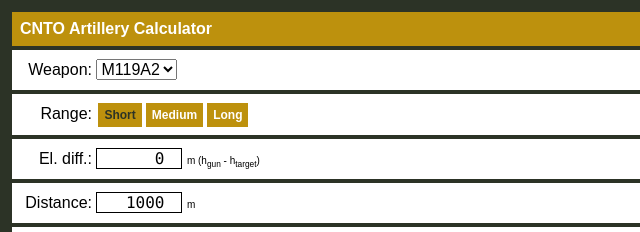
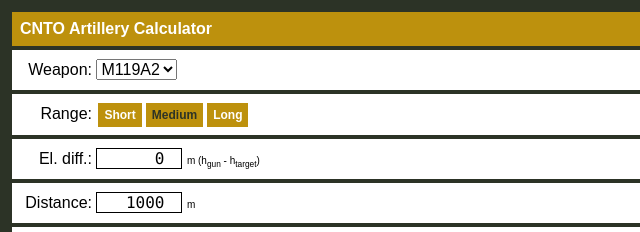
Before and after one commit to CntoDev/artillery_solver, a plain HTML site: page index.html in a window 1280 px wide. Both pictures are taken after a click on the button "Medium". Shown: the top 232 px of the page, 0-640 px from the left. Drawn offline with Linux system fonts and the light colour scheme.

Commit message:
Fix range toggle highlight; close html document properly

```diff
--- a/index.js
+++ b/index.js
@@ -96,9 +96,9 @@
 }
 
 function selectRange(range) {
-  state.unit.button.classList.toggle('isActive');
+  state.range.button.classList.toggle('isActive');
   state.range = range;
-  state.unit.button.classList.toggle('isActive');
+  state.range.button.classList.toggle('isActive');
 }
 
 function addRangeToggleButtons() {
```
Also changed, not shown: index.html (+1 -1 lines).
